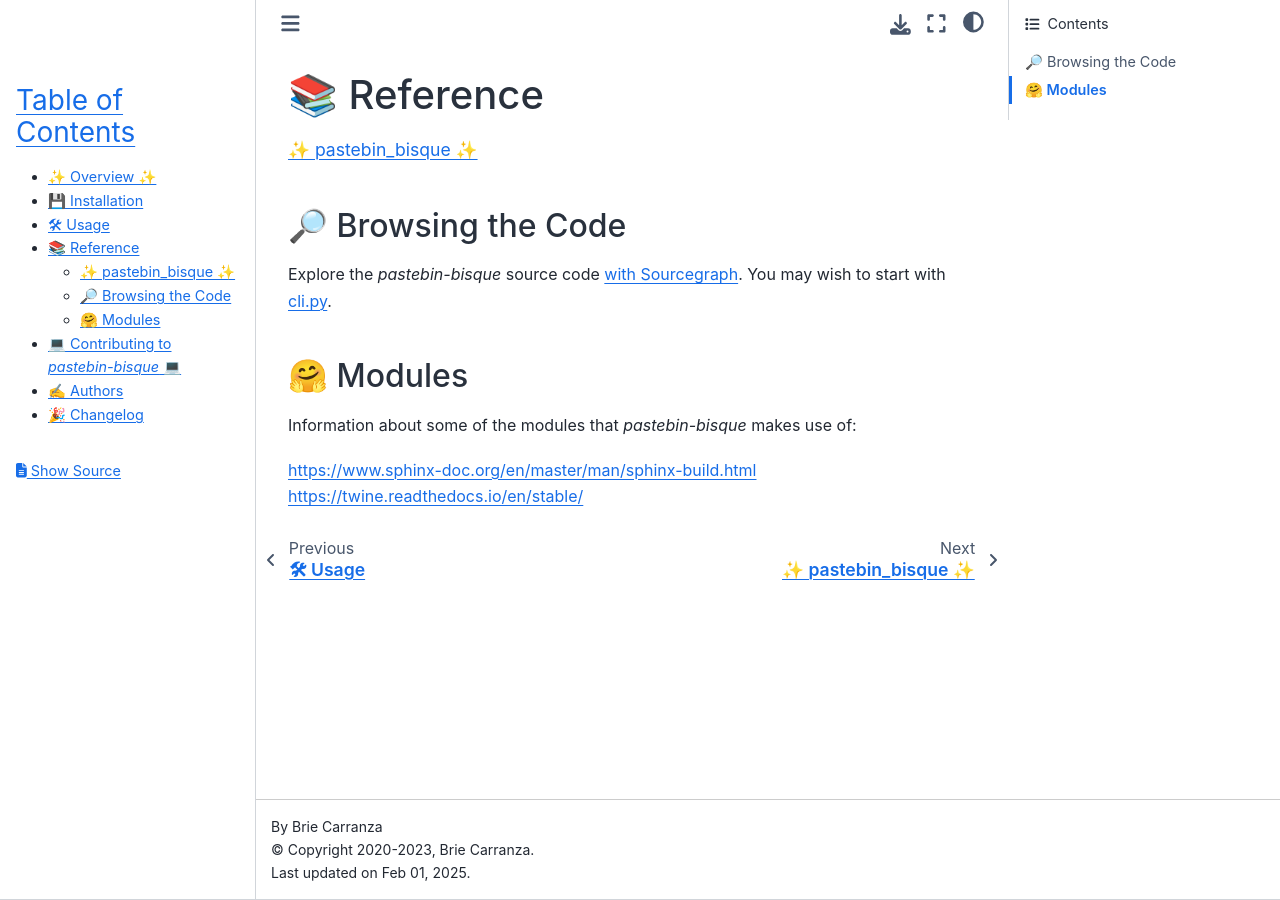
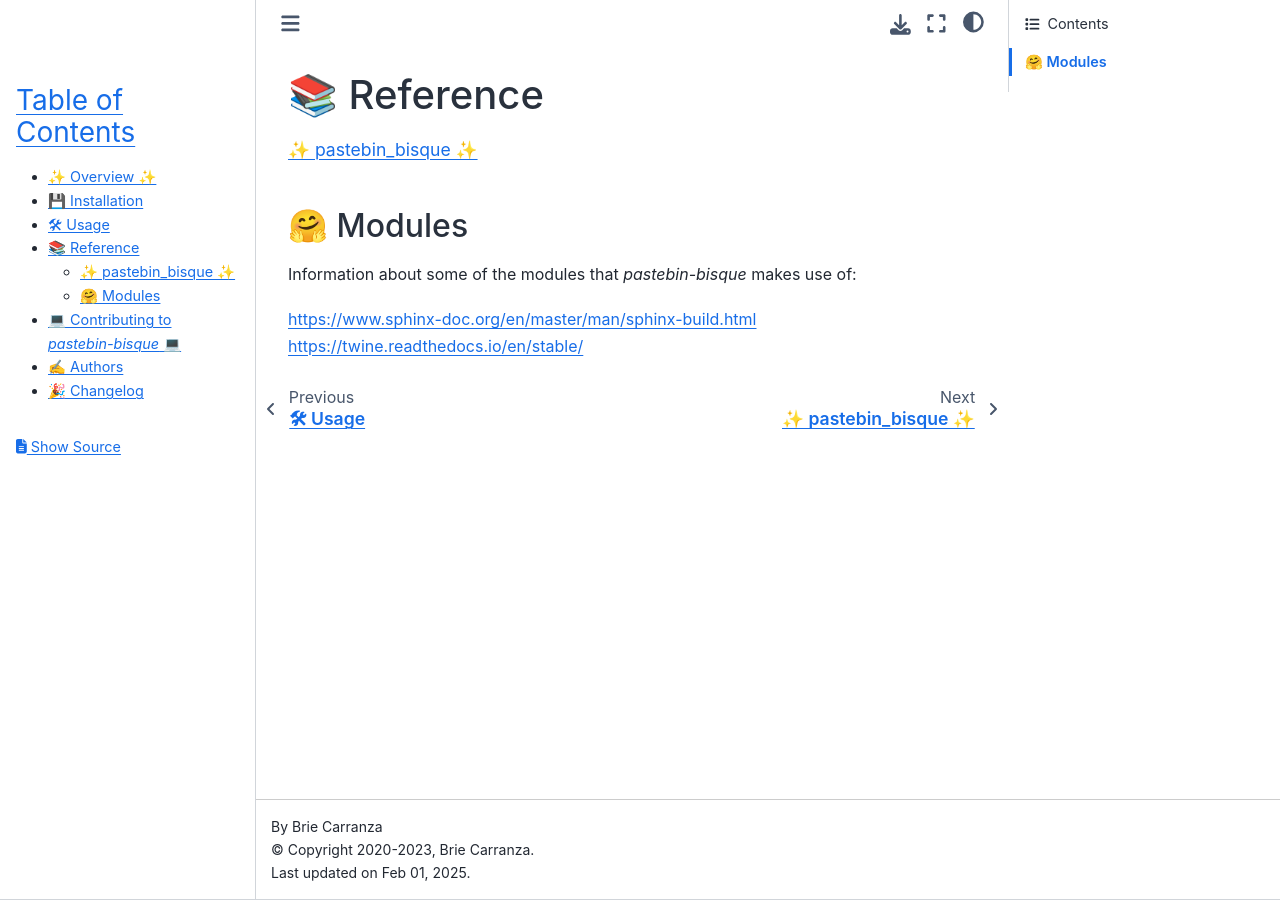
Before and after one commit to bbbbbrie/pastebin-bisque, a Sphinx documentation site: the page built from docs/reference/index.rst, in a window 1280 px wide. Built offline with Sphinx 7.4.7 and the Sphinx Book theme 1.1.4, drawn with Linux system fonts in a browser that asks for light colours.

Commit message:
v1.0.2 | ✨ Address link rot, drop Python3.8 (#34)
* 🧼 Drop Python 3.8

* ➖ Drop references to browsing with Sourcegraph

The repo is no longer indexed -- see efritz/blog#48

---------

Co-authored-by: 🦄 Brie Carranza <hi@brie.dev>

```diff
--- a/docs/reference/index.rst
+++ b/docs/reference/index.rst
@@ -6,10 +6,6 @@
 
     pastebin_bisque*
 
-🔎 Browsing the Code
---------------------
-
-Explore the `pastebin-bisque` source code `with Sourcegraph <https://sourcegraph.com/github.com/bbbbbrie/pastebin-bisque>`_. You may wish to start with `cli.py <https://sourcegraph.com/github.com/bbbbbrie/pastebin-bisque/-/blob/src/pastebin_bisque/cli.py>`_.
 
 🤗 Modules
 ----------
```
Also changed, not shown: 1 other file.
